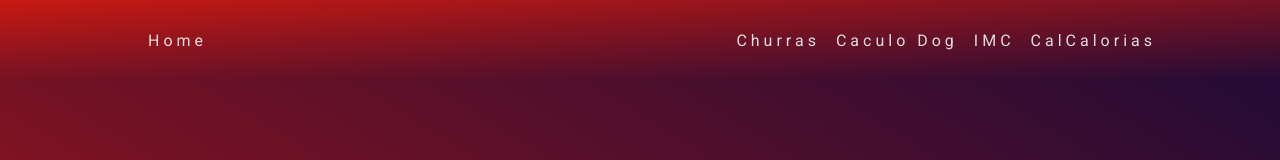
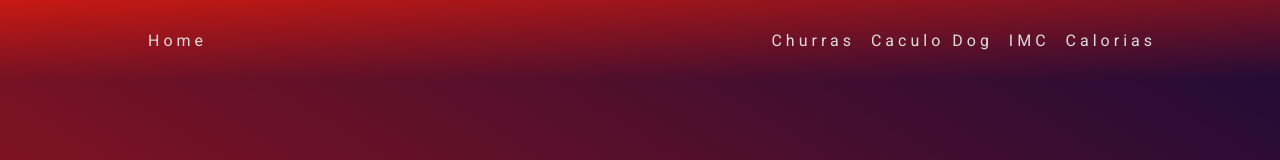
Before and after one commit to wesleywcr/CalculoDeTudo, a Next.js app: page / in a window 1280 px wide. Shown: the top 160 px of the page. Built offline with nearby package versions, Linux system fonts and the light colour scheme; a web font is replaced by a local one.

Commit message:
Update Dependencies

```diff
--- a/package.json
+++ b/package.json
@@ -8,7 +8,6 @@
     "start": "next start"
   },
   "dependencies": {
-    "@material-ui/core": "^4.11.2",
     "formik": "^2.2.6",
     "next": "10.0.4",
     "react": "17.0.1",
--- a/src/components/Header/Header.tsx
+++ b/src/components/Header/Header.tsx
@@ -32,7 +32,7 @@ const Header: React.FC = () => {
           <a>IMC</a>
         </Link>
         <Link href="/Calorias">
-          <a>CalCalorias</a>
+          <a>Calorias</a>
         </Link>
         {/* <NavBtn>
           <Link href="">
```
Also changed, not shown: 1 other file (tests, documents, lock files or other folders).
